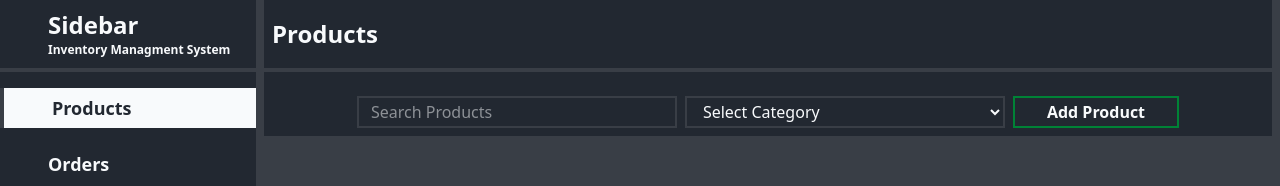
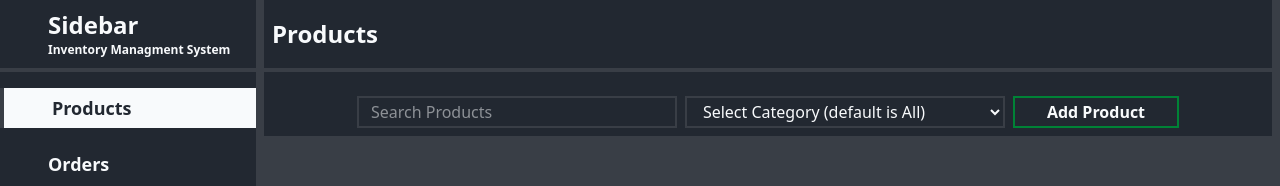
Before and after one commit to Yasir-Ali-Swe/Inventory-Managment-System-React-Dashboard-, a React (Vite) app in the folder frontend/: page / in a window 1280 px wide. Shown: the top 186 px of the page. Built offline with nearby package versions, Linux system fonts and the light colour scheme.

Commit message:
Add custom dropdown

```diff
--- a/frontend/src/Pages/Products.jsx
+++ b/frontend/src/Pages/Products.jsx
@@ -1,7 +1,7 @@
 import React from 'react'
 import { useState } from 'react'
 const Categories = [
-  { value: 'Select Category' ,},
+  { value: 'Select Category (default is All)' ,},
   { value: 'Departmental' ,},
   { value: 'Medical' },
   { value: 'Electronics' },
```
